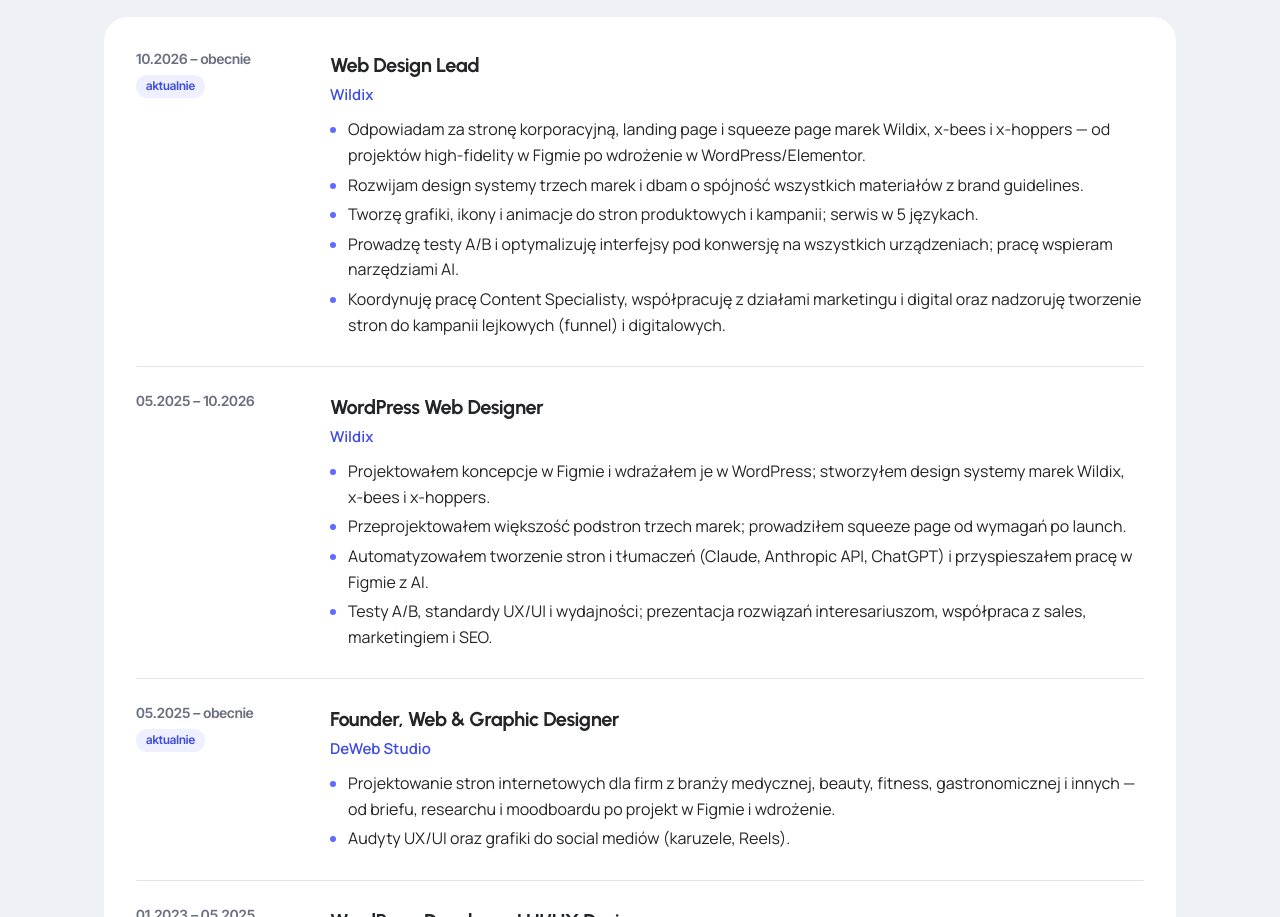
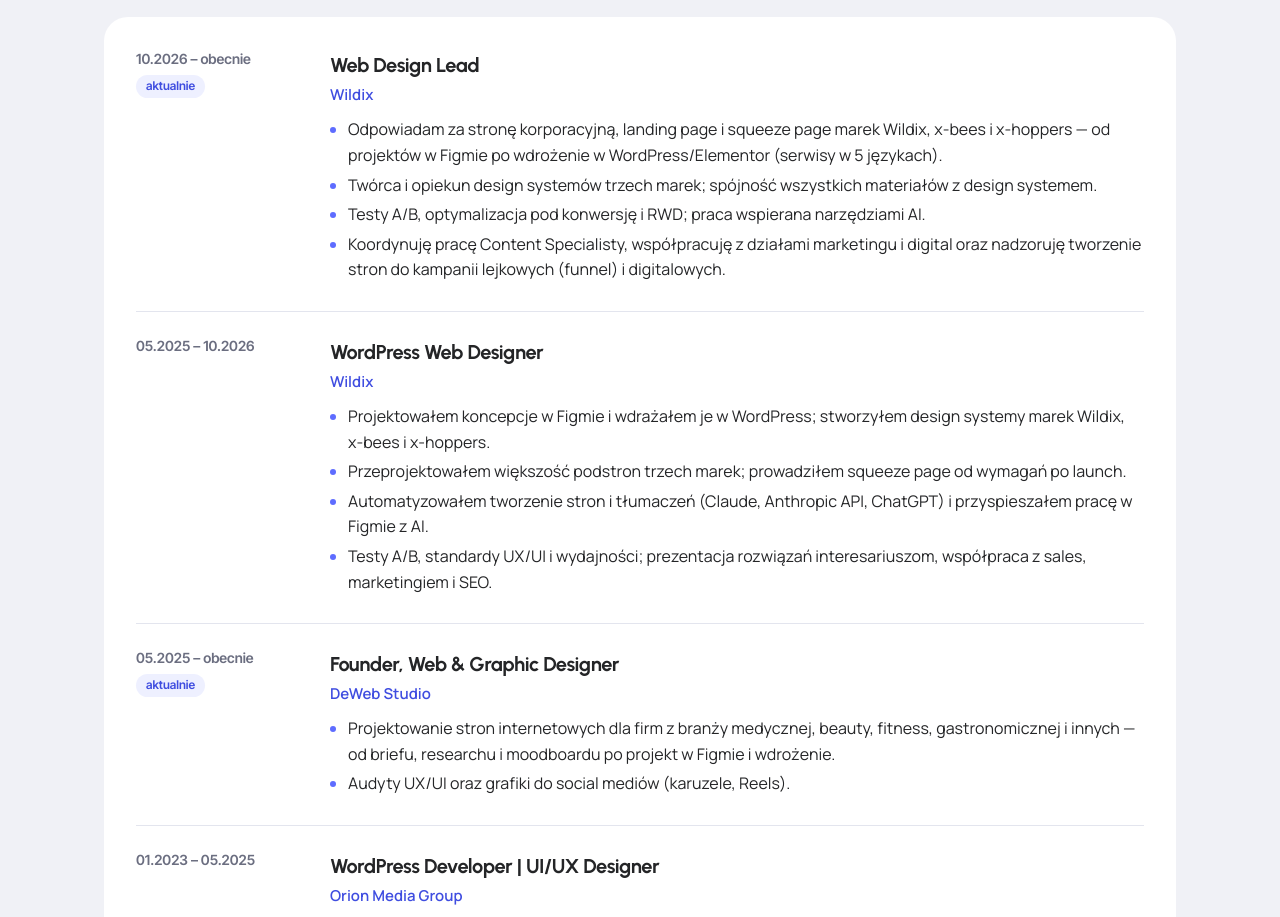
Before and after one commit to deleniv88/cv, a plain HTML site: page index.html in a window 1280 px wide. Shown: the part 825-1742 px from the top of the page. Drawn offline with Linux system fonts and the light colour scheme.

Commit message:
Wildix lead: bullets as edited by Andrii
Co-Authored-By: Claude Opus 5.5 <noreply@anthropic.com>
Claude-Session: https://claude.ai/code/session_018HRWetd4f2EL4CtSvK2m8V

```diff
--- a/index.html
+++ b/index.html
@@ -242,10 +242,9 @@ footer{padding:28px 0 48px;color:var(--muted);font-size:13px;text-align:center}
           <h3>Web Design Lead</h3>
           <div class="co">Wildix</div>
           <ul>
-            <li>Odpowiadam za stronę korporacyjną, landing page i squeeze page marek Wildix, <span style="white-space:nowrap">x-bees</span> i <span style="white-space:nowrap">x-hoppers</span> — od projektów high-fidelity w Figmie po wdrożenie w WordPress/Elementor.</li>
-            <li>Rozwijam design systemy trzech marek i dbam o spójność wszystkich materiałów z brand guidelines.</li>
-            <li>Tworzę grafiki, ikony i animacje do stron produktowych i kampanii; serwis w 5 językach.</li>
-            <li>Prowadzę testy A/B i optymalizuję interfejsy pod konwersję na wszystkich urządzeniach; pracę wspieram narzędziami AI.</li>
+            <li>Odpowiadam za stronę korporacyjną, landing page i squeeze page marek Wildix, <span style="white-space:nowrap">x-bees</span> i <span style="white-space:nowrap">x-hoppers</span> — od projektów w Figmie po wdrożenie w WordPress/Elementor (serwisy w 5 językach).</li>
+            <li>Twórca i opiekun design systemów trzech marek; spójność wszystkich materiałów z design systemem.</li>
+            <li>Testy A/B, optymalizacja pod konwersję i RWD; praca wspierana narzędziami AI.</li>
             <li>Koordynuję pracę Content Specialisty, współpracuję z działami marketingu i digital oraz nadzoruję tworzenie stron do kampanii lejkowych (funnel) i digitalowych.</li>
           </ul>
         </div>
```
Also changed, not shown: 1 other file.
